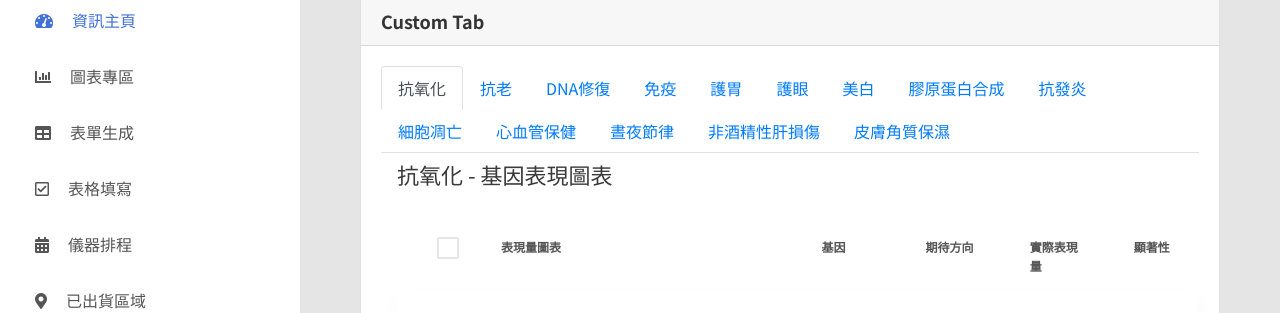
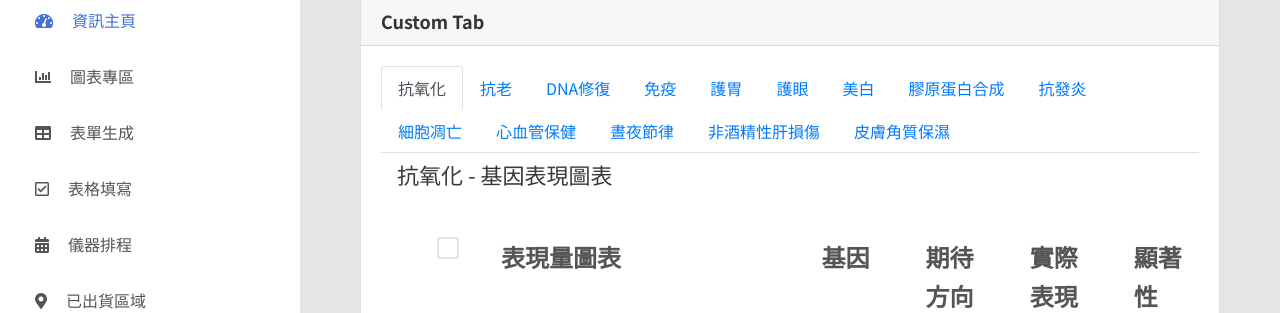
Before and after one commit to callsobing/tci-gene-sandbox, a PHP site: page /nCounter_result.php in a window 1280 px wide. Shown: the part 118-431 px from the top of the page. Run offline with PHP 8.4, Linux system fonts and the light colour scheme.

Commit message:
調整表格整體相對大小

```diff
--- a/nCounter_result.php
+++ b/nCounter_result.php
@@ -489,7 +489,7 @@
                                                 <!-- DATA TABLE -->
                                                 <h3 class="title-5 m-b-35">抗氧化 - 基因表現圖表</h3>
                                                 <div class="table-responsive table-responsive-data2">
-                                                    <table class="table table-data2" style="font-size:x-large;">
+                                                    <table class="table table-data2">
                                                         <thead>
                                                         <tr>
                                                             <th width="8%">
@@ -498,11 +498,11 @@
                                                                     <span class="au-checkmark"></span>
                                                                 </label>
                                                             </th>
-                                                            <th width="40%">表現量圖表</th>
-                                                            <th width="13%">基因</th>
-                                                            <th width="13%">期待方向</th>
-                                                            <th width="13%">實際表現量</th>
-                                                            <th width="13%">顯著性</th>
+                                                            <th width="40%" style="font-size:x-large;">表現量圖表</th>
+                                                            <th width="13%" style="font-size:x-large;">基因</th>
+                                                            <th width="13%" style="font-size:x-large;">期待方向</th>
+                                                            <th width="13%" style="font-size:x-large;">實際表現量</th>
+                                                            <th width="13%" style="font-size:x-large;">顯著性</th>
                                                         </tr>
                                                         </thead>
                                                         <tbody>
```
